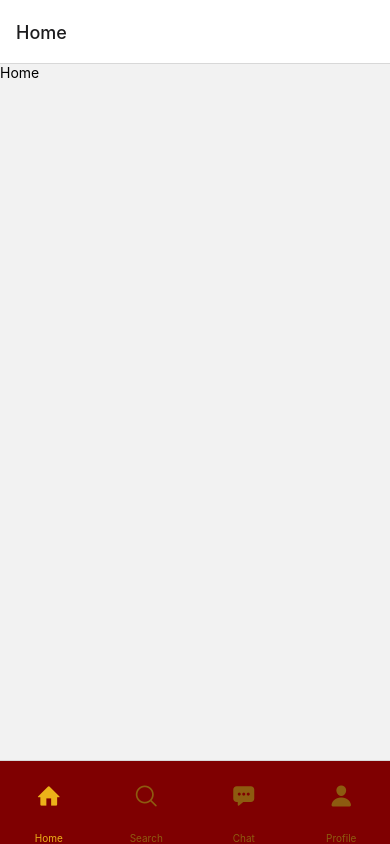
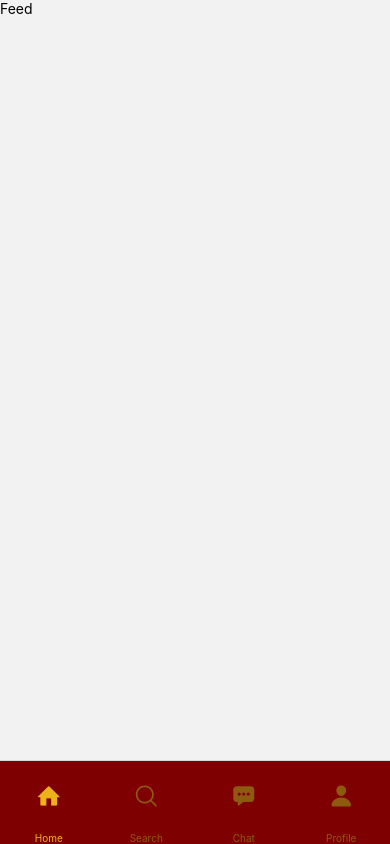
Before and after one commit to AGUPTA375/kandidat-frontend, a React Native app in the folder src/: screen /Home in a window 390 px wide. Built offline with nearby package versions, Linux system fonts and the light colour scheme.

Commit message:
Create stack navigator for homepage

```diff
--- a/src/App.js
+++ b/src/App.js
@@ -27,6 +27,7 @@ export default function App() {
         tabBarActiveTintColor: '#EDB219',
         tabBarInactiveTintColor: '#8D5B10',
         tabBarStyle:{backgroundColor:"#7f0001", height: "10%"},
+        headerShown: false
 
       }}>
 
--- /dev/null
+++ b/src/components/Product.js
@@ -0,0 +1,9 @@
+import { View } from "react-native"
+
+export default function Product() {
+    return (
+        <View>
+
+        </View>
+    )
+}
--- /dev/null
+++ b/src/screens/Feed.js
@@ -0,0 +1,49 @@
+import { View, Text } from "react-native"
+import { useState, useCallback, useEffect } from "react";
+import * as SplashScreen from 'expo-splash-screen';
+
+
+export default function Feed() {
+
+    const [appIsReady, setAppIsReady] = useState(false);
+
+    useEffect(() => {
+        async function prepare() {
+          try {
+            // Keep the splash screen visible while we fetch resources
+            await SplashScreen.preventAutoHideAsync();
+            // Artificially delay for two seconds to simulate a slow loading
+            // experience. Please remove this if you copy and paste the code!
+            await new Promise(resolve => setTimeout(resolve, 2000));
+          } catch (e) {
+            console.warn(e);
+          } finally {
+            // Tell the application to render
+            setAppIsReady(true);
+          }
+        }
+
+        prepare();
+      }, []);
+
+    const onLayoutRootView = useCallback(async () => {
+        if (appIsReady) {
+          // This tells the splash screen to hide immediately! If we call this after
+          // `setAppIsReady`, then we may see a blank screen while the app is
+          // loading its initial state and rendering its first pixels. So instead,
+          // we hide the splash screen once we know the root view has already
+          // performed layout.
+          await SplashScreen.hideAsync();
+        }
+      }, [appIsReady]);
+
+      if (!appIsReady) {
+        return null;
+      }
+
+    return(
+        <View onLayout={onLayoutRootView}>
+            <Text>Feed</Text>
+        </View>
+    )
+}
--- a/src/screens/Home.js
+++ b/src/screens/Home.js
@@ -1,47 +1,16 @@
-import { StyleSheet, Text, View } from 'react-native';
-import * as SplashScreen from 'expo-splash-screen';
+import { StyleSheet, Text, View, TouchableOpacity } from 'react-native';
 import React, { useCallback, useEffect, useState } from 'react';
+import { createStackNavigator } from '@react-navigation/stack';
+import Feed from './Feed';
+import Product from '../components/Product';
+
+const Stack = createStackNavigator()
 
 export default function Home() {
-
-    const [appIsReady, setAppIsReady] = useState(false);
-
-    useEffect(() => {
-        async function prepare() {
-          try {
-            // Keep the splash screen visible while we fetch resources
-            await SplashScreen.preventAutoHideAsync();
-            // Artificially delay for two seconds to simulate a slow loading
-            // experience. Please remove this if you copy and paste the code!
-            await new Promise(resolve => setTimeout(resolve, 2000));
-          } catch (e) {
-            console.warn(e);
-          } finally {
-            // Tell the application to render
-            setAppIsReady(true);
-          }
-        }
-
-        prepare();
-      }, []);
-
-    const onLayoutRootView = useCallback(async () => {
-        if (appIsReady) {
-          // This tells the splash screen to hide immediately! If we call this after
-          // `setAppIsReady`, then we may see a blank screen while the app is
-          // loading its initial state and rendering its first pixels. So instead,
-          // we hide the splash screen once we know the root view has already
-          // performed layout.
-          await SplashScreen.hideAsync();
-        }
-      }, [appIsReady]);
-
-      if (!appIsReady) {
-        return null;
-      }
-    return (
-        <View onLayout={onLayoutRootView}>
-            <Text>Home</Text>
-        </View>
-    )
+  return(
+    <Stack.Navigator screenOptions={{ headerShown: false }}>
+      <Stack.Screen name="Feed" component={Feed}/>
+      <Stack.Screen name='Product' component={Product} />
+    </Stack.Navigator>
+  )
 }
```
